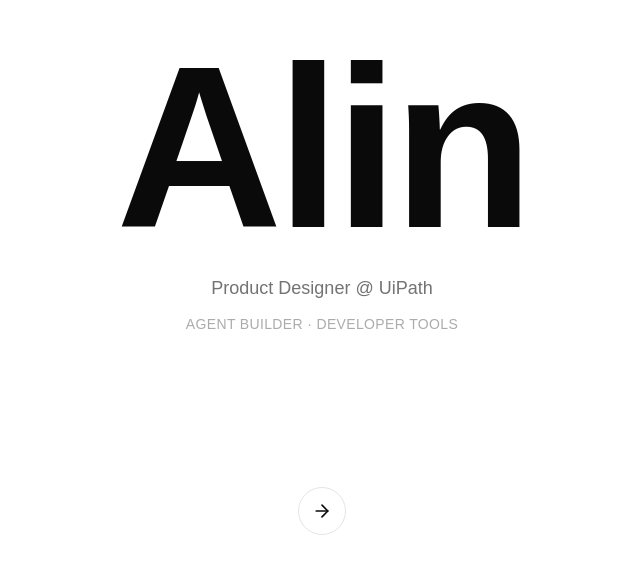
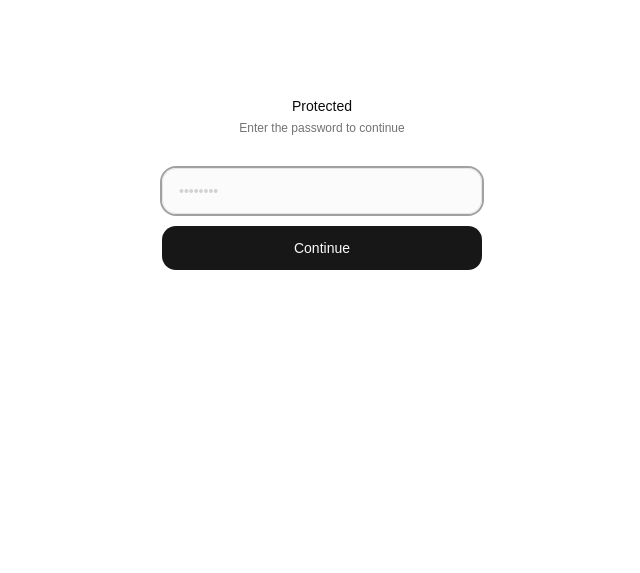
Before and after one commit to alnluca/personal-website, a React (Vite) app: page /home in a window 1280 px wide. Shown: the part 217-790 px from the top of the page, without its empty margins (318-958 px from the left). Built offline with nearby package versions, Linux system fonts and the light colour scheme.

Commit message:
Pass and small improvements

```diff
--- a/src/App.tsx
+++ b/src/App.tsx
@@ -1,11 +1,85 @@
 import { BrowserRouter, Routes, Route, Navigate, useLocation } from "react-router-dom"
-import { AnimatePresence } from "framer-motion"
+import { AnimatePresence, motion } from "framer-motion"
+import { useState, useRef, useEffect } from "react"
 import { site } from "@/content/site"
 import Layout from "@/components/Layout"
 import Intro from "@/views/Intro"
 import Home from "@/views/Home"
 import CaseStudy from "@/views/projects/CaseStudy"
 import ProjectTwo from "@/views/projects/ProjectTwo"
+
+function PasswordGate({ children }: { children: React.ReactNode }) {
+  const [authed, setAuthed] = useState(() => sessionStorage.getItem("authed") === "1")
+  const [value, setValue] = useState("")
+  const [error, setError] = useState(false)
+  const inputRef = useRef<HTMLInputElement>(null)
+
+  useEffect(() => { inputRef.current?.focus() }, [])
+
+  if (authed) return <>{children}</>
+
+  const submit = (e: React.FormEvent) => {
+    e.preventDefault()
+    if (value === "rong") {
+      sessionStorage.setItem("authed", "1")
+      setAuthed(true)
+    } else {
+      setError(true)
+      setValue("")
+      inputRef.current?.focus()
+    }
+  }
+
+  return (
+    <main className="flex min-h-screen flex-col items-center justify-center px-6">
+      <motion.div
+        className="flex flex-col items-center gap-8 w-full max-w-[320px]"
+        initial={{ opacity: 0, y: 16 }}
+        animate={{ opacity: 1, y: 0 }}
+        transition={{ duration: 0.5, ease: "easeOut" }}
+      >
+        <div className="text-center space-y-1">
+          <p className="text-sm font-medium text-foreground">Protected</p>
+          <p className="text-xs text-muted-foreground">Enter the password to continue</p>
+        </div>
+
+        <form onSubmit={submit} className="w-full space-y-3">
+          <div className="relative">
+            <input
+              ref={inputRef}
+              type="password"
+              value={value}
+              onChange={e => { setValue(e.target.value); setError(false) }}
+              placeholder="••••••••"
+              className={`w-full px-4 py-3 rounded-xl border bg-muted/40 text-foreground text-sm focus:outline-none focus:ring-2 focus:ring-ring transition-colors placeholder:text-muted-foreground/30 ${error ? "border-destructive focus:ring-destructive/40" : "border-border"}`}
+            />
+          </div>
+
+          <AnimatePresence>
+            {error && (
+              <motion.p
+                className="text-xs text-destructive text-center"
+                initial={{ opacity: 0, y: -4 }}
+                animate={{ opacity: 1, y: 0 }}
+                exit={{ opacity: 0 }}
+                transition={{ duration: 0.2 }}
+              >
+                Incorrect password
+              </motion.p>
+            )}
+          </AnimatePresence>
+
+          <button
+            type="submit"
+            className="w-full px-4 py-3 rounded-xl bg-primary text-primary-foreground text-sm font-medium hover:bg-primary/90 active:scale-[0.98] transition-all cursor-pointer"
+          >
+            Continue
+          </button>
+        </form>
+      </motion.div>
+    </main>
+  )
+}
 
 function AnimatedRoutes() {
   const location = useLocation()
@@ -32,7 +106,9 @@ function AnimatedRoutes() {
 export default function App() {
   return (
     <BrowserRouter>
-      <AnimatedRoutes />
+      <PasswordGate>
+        <AnimatedRoutes />
+      </PasswordGate>
     </BrowserRouter>
   )
 }
--- a/src/content/site.ts
+++ b/src/content/site.ts
@@ -5,7 +5,7 @@ export const site = {
   // Set enabled: false to skip the intro and land directly on the hero
   intro: {
     enabled: true,
-    greeting: "Hi Cresta team",
+    greeting: "👋 Hi, Cresta team!",
   },
 
   // --- Hero ---
--- a/src/views/Home.tsx
+++ b/src/views/Home.tsx
@@ -12,13 +12,12 @@ export default function Home() {
       <main className="flex min-h-screen flex-col items-center justify-center px-6">
         <div className="flex flex-col items-center gap-3 text-center">
           <motion.h1
-            className="font-bold tracking-tight text-foreground"
-            style={{ fontSize: "clamp(100px, 18vw, 240px)", lineHeight: 1 }}
+            className="text-4xl sm:text-5xl font-bold tracking-tight text-foreground"
             initial={{ opacity: 0, y: 24 }}
             animate={{ opacity: 1, y: 0 }}
             transition={{ duration: 0.6, ease: "easeOut", delay: 0.2 }}
           >
-            {site.hero.name}
+            I'm {site.hero.name}
           </motion.h1>
 
           <motion.p
--- a/src/views/projects/CaseStudy.tsx
+++ b/src/views/projects/CaseStudy.tsx
@@ -486,7 +486,7 @@ function Hero() {
             animate={{ opacity: 1, y: 0 }}
             transition={{ duration: 0.7, delay: 0.1, ease: [0.25, 0.1, 0.25, 1] }}
           >
-            AI Agent Builder
+            Agent Builder
           </motion.h1>
           <motion.p
             className="text-lg sm:text-xl text-muted-foreground max-w-2xl leading-relaxed"
```
